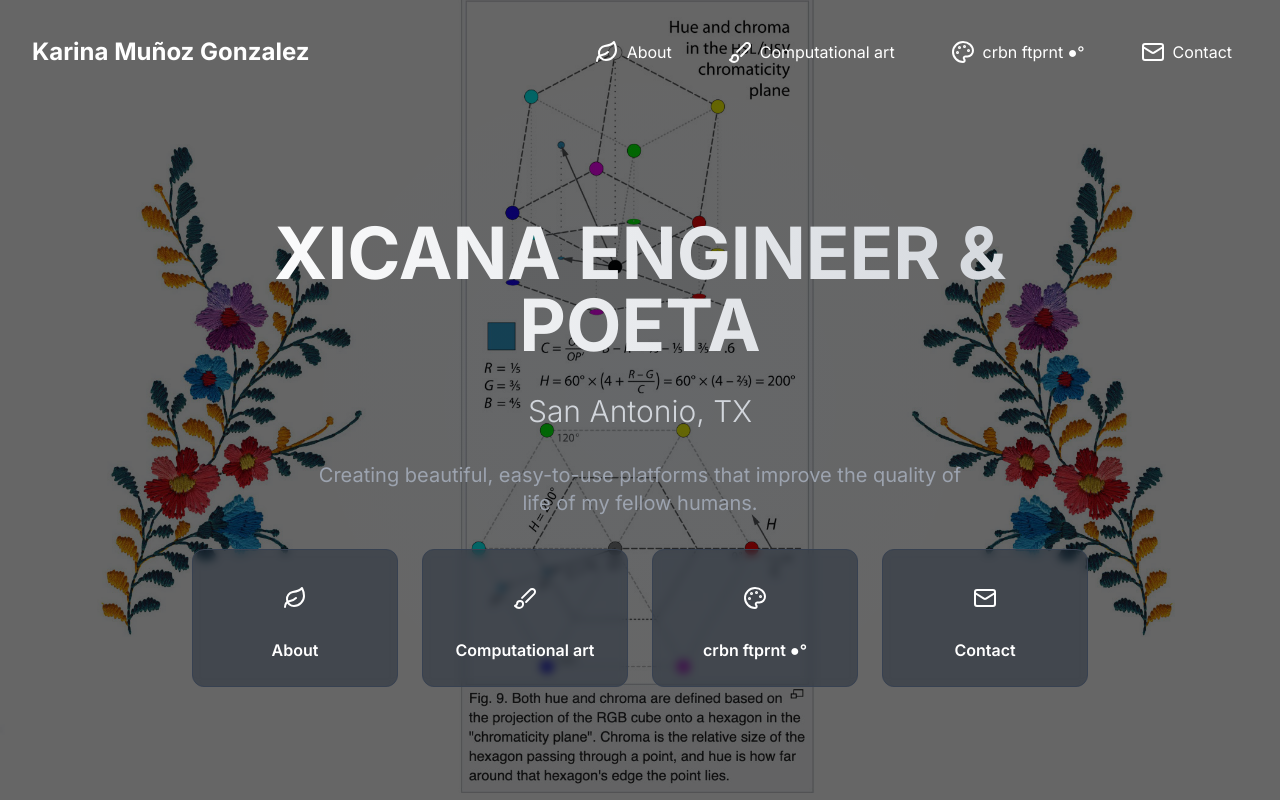
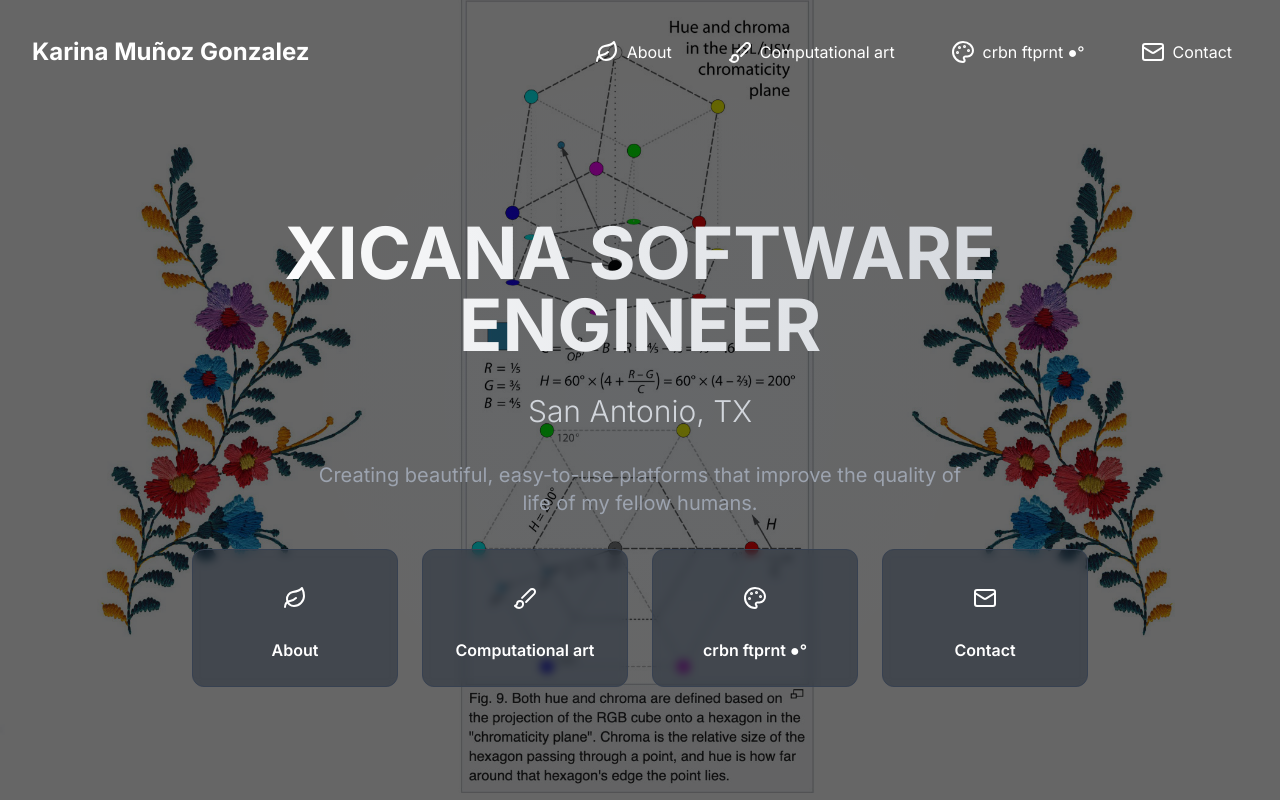
Before and after one commit to karinamzalez/xicana, a Next.js app: page / in a window 1280 px wide. Built offline with nearby package versions, Linux system fonts and the light colour scheme.

Commit message:
update page title

```diff
--- a/app/page.tsx
+++ b/app/page.tsx
@@ -462,7 +462,7 @@ export default function Home() {
                 className="text-center space-y-8"
               >
                 <h2 className="text-5xl md:text-7xl font-bold bg-gradient-to-r from-white to-gray-300 bg-clip-text text-transparent">
-                  XICANA ENGINEER & POETA
+                  XICANA SOFTWARE ENGINEER
                 </h2>
                 <h3 className="text-2xl md:text-3xl font-light text-gray-300">
                   San Antonio, TX
```
Also changed, not shown: 2 other files (tests, documents, lock files or other folders).
